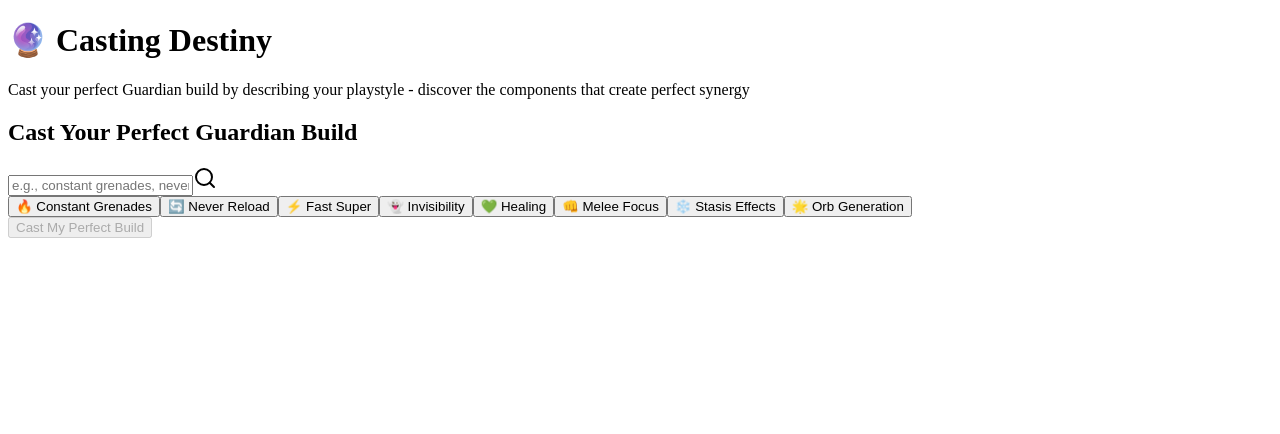
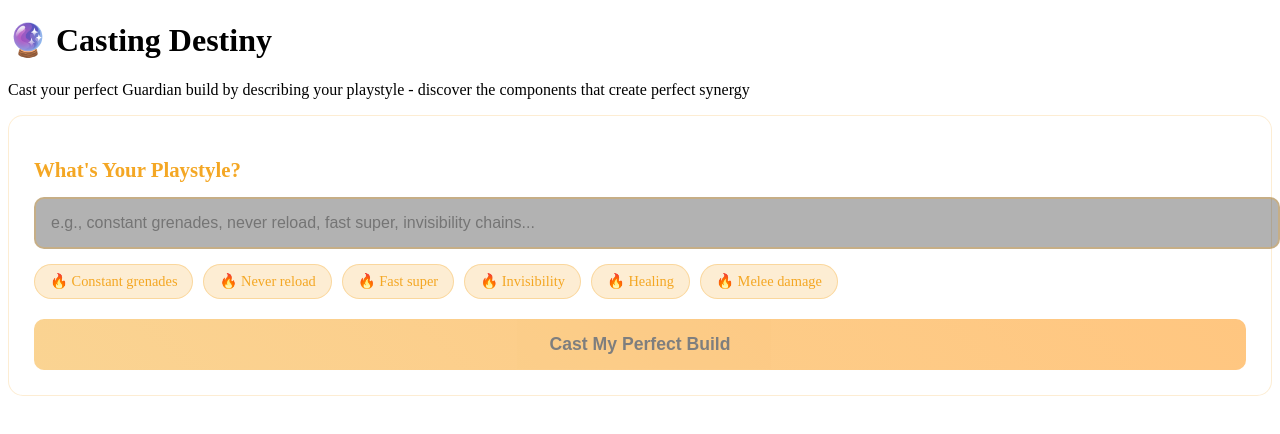
Before and after one commit to sickontuesdays/casting-destiny, a Next.js app: page / in a window 1280 px wide. Shown: the top 434 px of the page. Built offline with nearby package versions, Linux system fonts and the light colour scheme.

Commit message:
Update BuildCreator.js

```diff
--- a/components/BuildCreator.js
+++ b/components/BuildCreator.js
@@ -1,6 +1,4 @@
 import React, { useState } from 'react';
-import { Search } from 'lucide-react';
-import LoadingSpinner from './LoadingSpinner';
 
 const BuildCreator = ({ onSearch, isLoading }) => {
   const [keywords, setKeywords] = useState('');
@@ -12,66 +10,115 @@
     }
   };
 
-  const quickSuggestions = [
-    '🔥 Constant Grenades',
-    '🔄 Never Reload',
-    '⚡ Fast Super',
-    '👻 Invisibility',
-    '💚 Healing',
-    '👊 Melee Focus',
-    '❄️ Stasis Effects',
-    '🌟 Orb Generation'
-  ];
-
-  const addSuggestion = (suggestion) => {
-    const cleanSuggestion = suggestion.replace(/^[🔥🔄⚡👻💚👊❄️🌟]\s/, '');
-    const newValue = keywords ? `${keywords}, ${cleanSuggestion}` : cleanSuggestion;
+  const addSuggestion = (text) => {
+    const currentValue = keywords;
+    const newValue = currentValue ? `${currentValue}, ${text}` : text;
     setKeywords(newValue);
   };
 
   return (
-    <div className="bg-gray-800/50 backdrop-blur-sm rounded-2xl p-8 border border-yellow-400/20">
-      <h2 className="text-2xl font-bold text-yellow-400 mb-6">
-        Cast Your Perfect Guardian Build
-      </h2>
+    <div style={{
+      background: 'rgba(255, 255, 255, 0.1)',
+      backdropFilter: 'blur(10px)',
+      borderRadius: '15px',
+      padding: '25px',
+      marginBottom: '30px',
+      border: '1px solid rgba(244, 167, 36, 0.2)'
+    }}>
+      <h2 style={{
+        color: '#f4a724',
+        marginBottom: '15px',
+        fontSize: '1.3rem'
+      }}>What's Your Playstyle?</h2>
 
-      <form onSubmit={handleSubmit} className="space-y-6">
-        <div className="relative">
-          <input
-            type="text"
-            value={keywords}
-            onChange={(e) => setKeywords(e.target.value)}
-            placeholder="e.g., constant grenades, never reload, fast super..."
-            className="w-full px-6 py-4 bg-gray-900/70 border-2 border-yellow-400/30 rounded-xl text-white placeholder-gray-400 focus:border-yellow-400 focus:outline-none focus:ring-2 focus:ring-yellow-400/20 transition-all"
-            disabled={isLoading}
-          />
-          <Search className="absolute right-4 top-1/2 transform -translate-y-1/2 text-gray-400 w-5 h-5" />
-        </div>
+      <form onSubmit={handleSubmit}>
+        <input
+          type="text"
+          value={keywords}
+          onChange={(e) => setKeywords(e.target.value)}
+          placeholder="e.g., constant grenades, never reload, fast super, invisibility chains..."
+          style={{
+            width: '100%',
+            padding: '15px',
+            background: 'rgba(0, 0, 0, 0.3)',
+            border: '2px solid rgba(244, 167, 36, 0.3)',
+            borderRadius: '10px',
+            color: '#e6e6e6',
+            fontSize: '1rem',
+            transition: 'all 0.3s ease',
+            marginBottom: '15px'
+          }}
+          onFocus={(e) => {
+            e.target.style.borderColor = '#f4a724';
+            e.target.style.boxShadow = '0 0 15px rgba(244, 167, 36, 0.3)';
+          }}
+          onBlur={(e) => {
+            e.target.style.borderColor = 'rgba(244, 167, 36, 0.3)';
+            e.target.style.boxShadow = 'none';
+          }}
+        />
 
-        <div className="flex flex-wrap gap-3">
-          {quickSuggestions.map((suggestion, index) => (
-            <button
-              key={index}
-              type="button"
+        <div style={{ display: 'flex', flexWrap: 'wrap', gap: '10px', marginBottom: '20px' }}>
+          {['constant grenades', 'never reload', 'fast super', 'invisibility', 'healing', 'melee damage'].map((suggestion) => (
+            <div
+              key={suggestion}
               onClick={() => addSuggestion(suggestion)}
-              className="px-4 py-2 bg-yellow-400/20 text-yellow-400 rounded-full text-sm hover:bg-yellow-400/30 transition-colors border border-yellow-400/30 hover:border-yellow-400/50"
-              disabled={isLoading}
+              style={{
+                background: 'rgba(244, 167, 36, 0.2)',
+                color: '#f4a724',
+                padding: '8px 15px',
+                borderRadius: '25px',
+                cursor: 'pointer',
+                transition: 'all 0.3s ease',
+                border: '1px solid rgba(244, 167, 36, 0.3)',
+                fontSize: '0.9rem'
+              }}
+              onMouseEnter={(e) => {
+                e.target.style.background = 'rgba(244, 167, 36, 0.4)';
+                e.target.style.transform = 'translateY(-2px)';
+              }}
+              onMouseLeave={(e) => {
+                e.target.style.background = 'rgba(244, 167, 36, 0.2)';
+                e.target.style.transform = 'translateY(0)';
+              }}
             >
-              {suggestion}
-            </button>
+              🔥 {suggestion.charAt(0).toUpperCase() + suggestion.slice(1)}
+            </div>
           ))}
         </div>
 
         <button
           type="submit"
           disabled={!keywords.trim() || isLoading}
-          className="w-full py-4 bg-gradient-to-r from-yellow-500 to-orange-500 text-black font-bold rounded-xl hover:from-yellow-400 hover:to-orange-400 transition-all disabled:opacity-50 disabled:cursor-not-allowed transform hover:scale-[1.02] active:scale-[0.98]"
+          style={{
+            width: '100%',
+            padding: '15px',
+            background: 'linear-gradient(45deg, #f4a724, #ff8c00)',
+            color: '#000',
+            border: 'none',
+            borderRadius: '10px',
+            fontSize: '1.1rem',
+            fontWeight: 'bold',
+            cursor: keywords.trim() && !isLoading ? 'pointer' : 'not-allowed',
+            opacity: keywords.trim() && !isLoading ? 1 : 0.5,
+            transition: 'all 0.3s ease'
+          }}
+          onMouseEnter={(e) => {
+            if (keywords.trim() && !isLoading) {
+              e.target.style.background = 'linear-gradient(45deg, #ff8c00, #f4a724)';
+              e.target.style.transform = 'translateY(-2px)';
+            }
+          }}
+          onMouseLeave={(e) => {
+            if (keywords.trim() && !isLoading) {
+              e.target.style.background = 'linear-gradient(45deg, #f4a724, #ff8c00)';
+              e.target.style.transform = 'translateY(0)';
+            }
+          }}
         >
           {isLoading ? 'Casting...' : 'Cast My Perfect Build'}
         </button>
       </form>
-
-      {isLoading && <LoadingSpinner />}
     </div>
   );
 };
```
